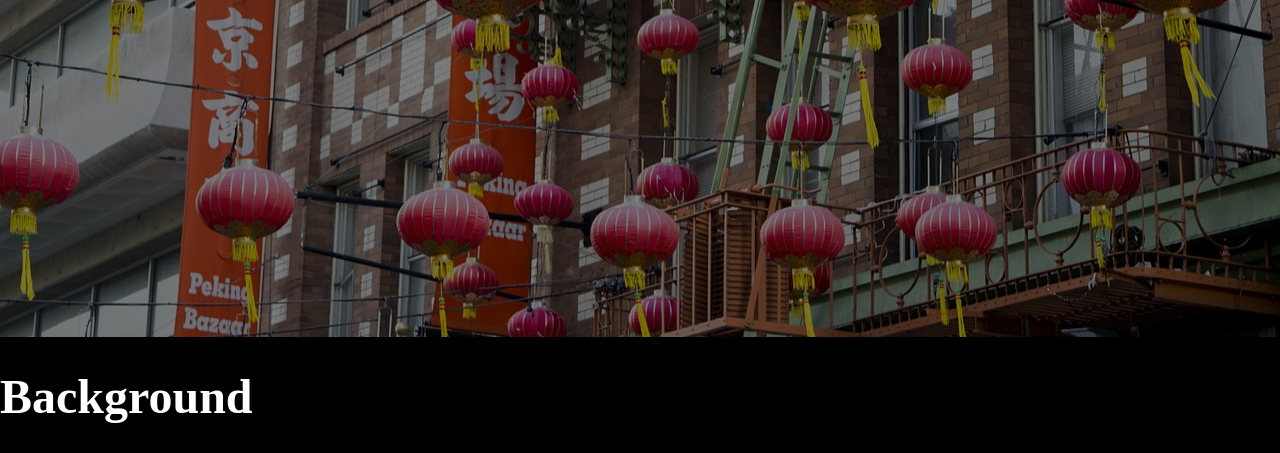
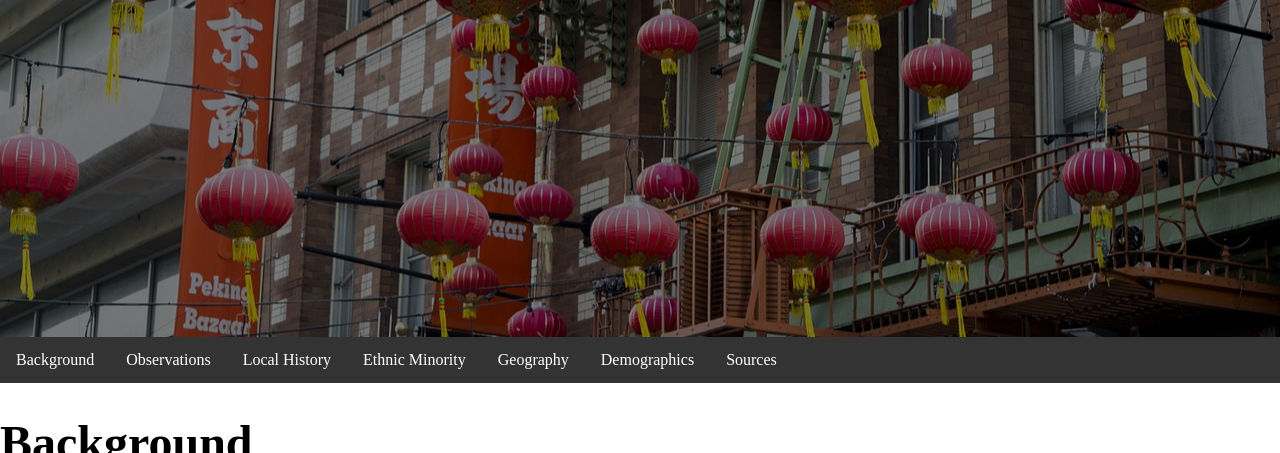
Before and after one commit to rmango/neighborhoodProj, a plain HTML site: page index.html in a window 1280 px wide. Shown: the part 463-916 px from the top of the page. Drawn offline with Linux system fonts and the light colour scheme; a web font is replaced by a local one.

Commit message:
adding menu

```diff
--- a/index.html
+++ b/index.html
@@ -12,6 +12,15 @@
             <h1>Seattle International District</h1>
         </div>
     </div>
+    <ul>
+        <li><a href="#background">Background</a></li>
+        <li><a href="#obs">Observations</a></li>
+        <li><a href="#history">Local History</a></li>
+        <li><a href="#minority">Ethnic Minority</a></li>
+        <li><a href="#geo">Geography</a></li>
+        <li><a href="#demo">Demographics</a></li>
+        <li><a href="#srcs">Sources</a></li>
+    </ul>
     <div>
         <h1>Background</h1>
         <img id="dragonImg" src="img/dragon.jpg">
--- a/style.css
+++ b/style.css
@@ -1,12 +1,11 @@
 body{
-    background-color:black;
+    background-color:white;
     font-family: 'Doppio One';
     height: 100%;
     margin: 0;
-    color:white;
+    color:black;
 }
 h1 {
-    color:white;
     font-size: 3em;
 }
 .hero-image {
@@ -28,7 +27,7 @@ h1 {
 #dragonImg{
     width:30%;
     float:right;
-    filter:invert(100%);
+    /*filter:invert(100%);*/
 }
 #dragonEvent{
     width:30%;
@@ -38,3 +37,29 @@ h1 {
     width:40%;
     float:left;
 }
+
+ul {
+    list-style-type: none;
+    margin: 0;
+    padding: 0;
+    overflow: hidden;
+    background-color: #333;
+}
+
+li {
+    float: left;
+}
+
+li a {
+    display: block;
+    color: white;
+    text-align: center;
+    padding: 14px 16px;
+    text-decoration: none;
+}
+
+li a:hover {
+    background-color: #111;
+}
+
+/*https://www.w3schools.com/howto/howto_js_sticky_header.asp*/
```
